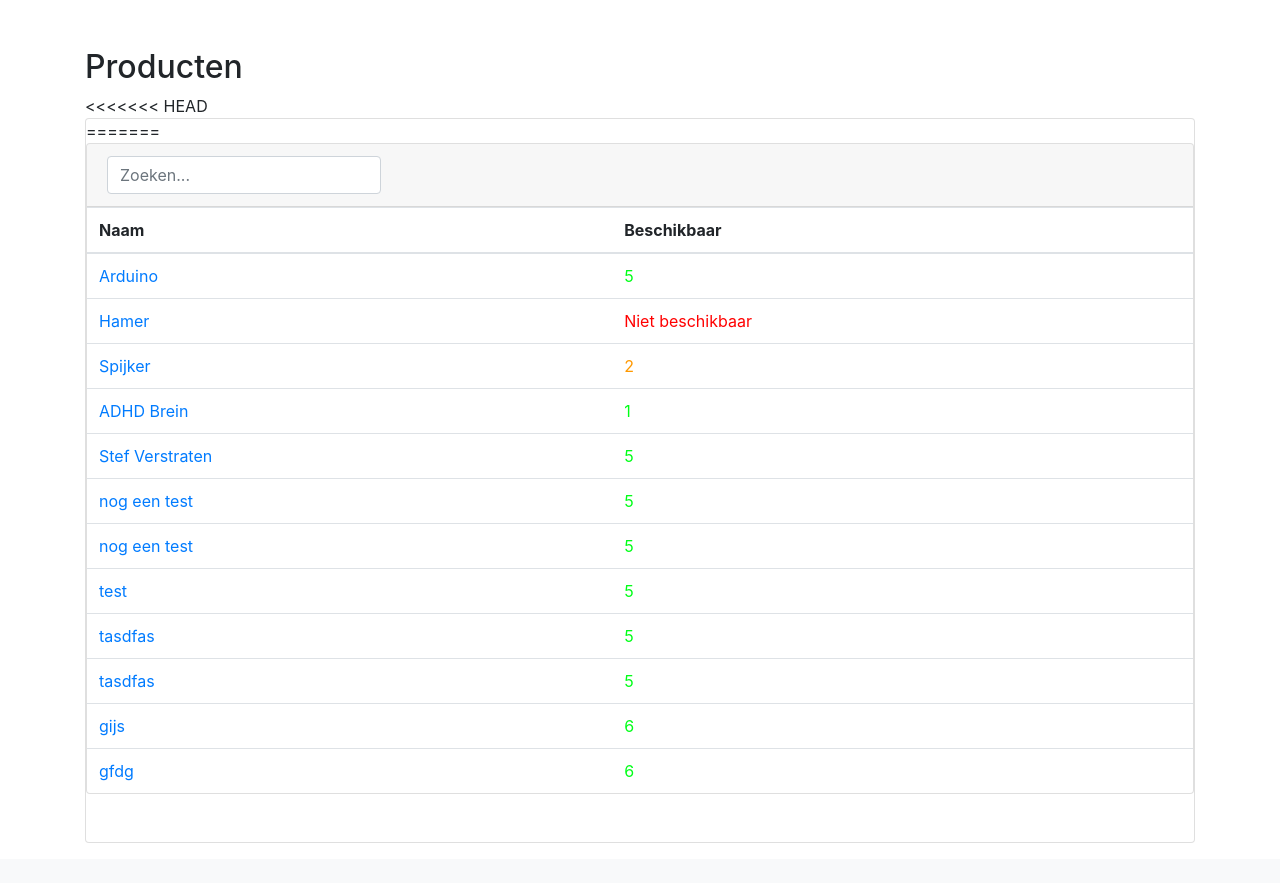
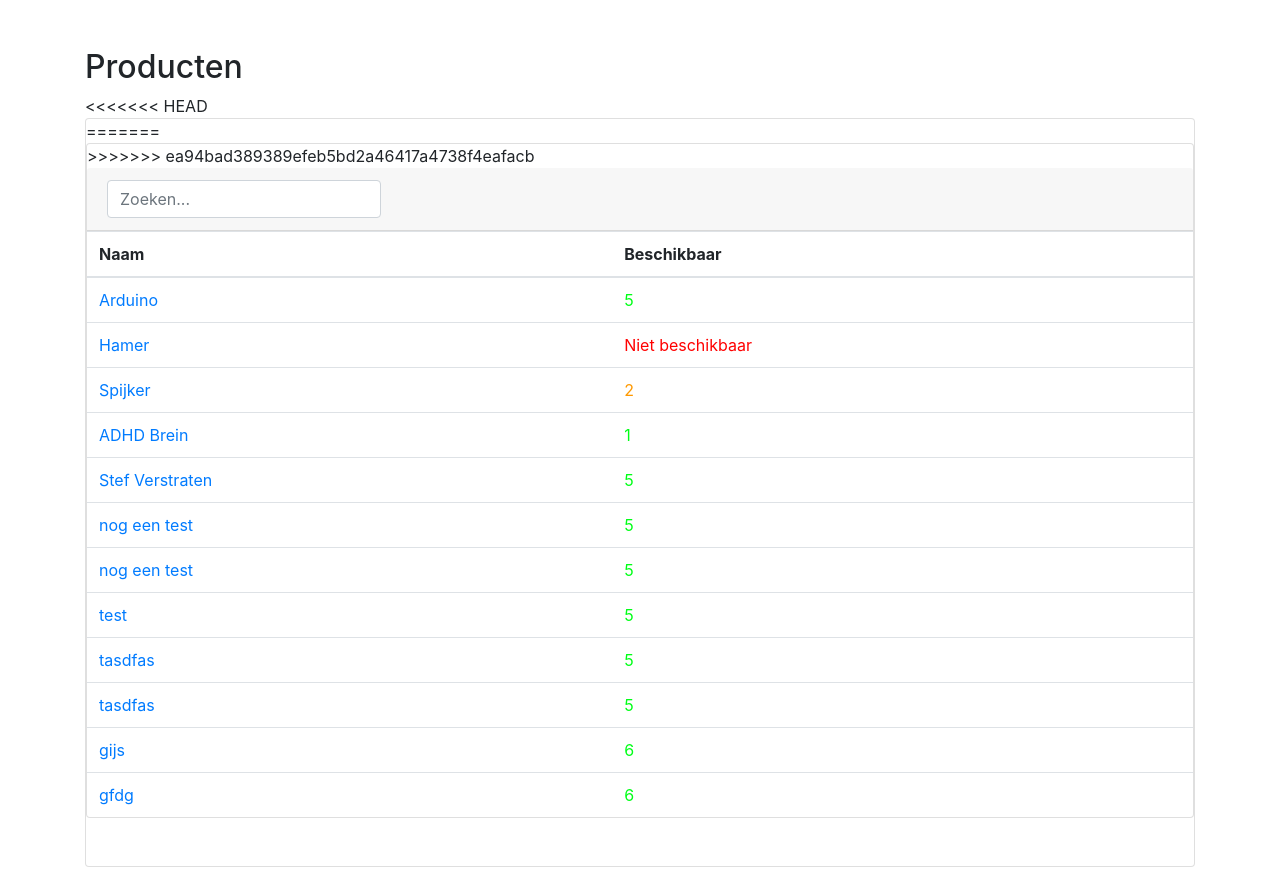
Before and after one commit to GijsVogels98/AtelierOpdracht, a CodeIgniter app: page /AtelierOpdracht/producten in a window 1280 px wide. Shown: the part 56-939 px from the top of the page. Before the commit the page ends 899 px from the top, so only its background shows below. Run offline with CodeIgniter, Linux system fonts and the light colour scheme; data comes from the database, SQL or seed files in the repository; some libraries are stand-ins or nearby versions.

Commit message:
Update application/views/products/index.php

```diff
--- a/application/views/products/index.php
+++ b/application/views/products/index.php
@@ -5,6 +5,7 @@
 <div class="card mb-3" id="products">
 =======
 <div class="card mb-5" id="products">
+>>>>>>> ea94bad389389efeb5bd2a46417a4738f4eafacb
 	<div class="card-header">
 		<form class="form-inline mb-0">
 			<input type="text" id="productSearch" class="form-control search" placeholder="Zoeken...">
```
